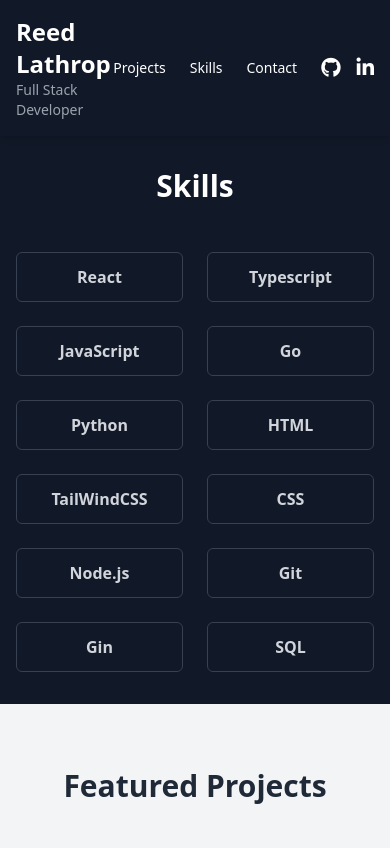
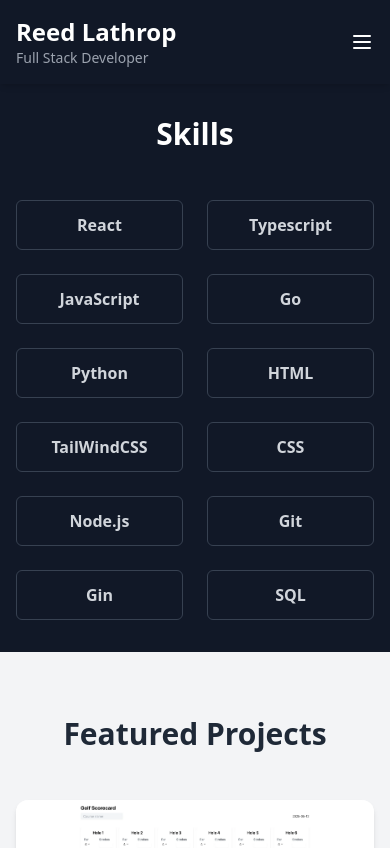
Before and after one commit to reedthedev13/Project-Portfolio, a React (Create React App) app: page / in a window 390 px wide. Shown: the top 848 px of the page. Built offline with nearby package versions, Linux system fonts and the light colour scheme.

Commit message:
header mobile opti

```diff
--- a/src/components/Header.js
+++ b/src/components/Header.js
@@ -1,6 +1,8 @@
-import React from "react";
+import React, { useState } from "react";
 
 const Header = () => {
+  const [menuOpen, setMenuOpen] = useState(false);
+
   return (
     <header className="bg-gray-900 text-white shadow-md sticky top-0 z-50">
       <div className="max-w-7xl mx-auto px-4 sm:px-6 lg:px-8 py-4 flex justify-between items-center">
@@ -10,8 +12,8 @@ const Header = () => {
           <p className="text-sm text-gray-400">Full Stack Developer</p>
         </div>
 
-        {/* Navigation */}
-        <nav className="flex items-center space-x-6">
+        {/* Desktop Navigation */}
+        <nav className="hidden sm:flex items-center space-x-6">
           <a
             href="#projects"
             className="text-sm hover:text-teal-400 transition-colors duration-200"
@@ -31,7 +33,6 @@ const Header = () => {
             Contact
           </a>
 
-          {/* Social Links */}
           <div className="flex space-x-4 ml-4">
             <a
               href="https://github.com/reedthedev13"
@@ -51,7 +52,84 @@ const Header = () => {
             </a>
           </div>
         </nav>
+
+        {/* Mobile menu button */}
+        <button
+          onClick={() => setMenuOpen(!menuOpen)}
+          className="sm:hidden focus:outline-none"
+          aria-label="Toggle menu"
+        >
+          {/* Hamburger icon */}
+          <svg
+            className="w-6 h-6 text-white"
+            fill="none"
+            stroke="currentColor"
+            viewBox="0 0 24 24"
+            xmlns="http://www.w3.org/2000/svg"
+          >
+            {menuOpen ? (
+              <path
+                strokeLinecap="round"
+                strokeLinejoin="round"
+                strokeWidth="2"
+                d="M6 18L18 6M6 6l12 12"
+              />
+            ) : (
+              <path
+                strokeLinecap="round"
+                strokeLinejoin="round"
+                strokeWidth="2"
+                d="M4 6h16M4 12h16M4 18h16"
+              />
+            )}
+          </svg>
+        </button>
       </div>
+
+      {/* Mobile menu */}
+      {menuOpen && (
+        <nav className="sm:hidden bg-gray-800 px-4 py-4 space-y-4">
+          <a
+            href="#projects"
+            className="block text-white hover:text-teal-400"
+            onClick={() => setMenuOpen(false)}
+          >
+            Projects
+          </a>
+          <a
+            href="#skills"
+            className="block text-white hover:text-teal-400"
+            onClick={() => setMenuOpen(false)}
+          >
+            Skills
+          </a>
+          <a
+            href="#contact"
+            className="block text-white hover:text-teal-400"
+            onClick={() => setMenuOpen(false)}
+          >
+            Contact
+          </a>
+          <div className="flex space-x-4 mt-2">
+            <a
+              href="https://github.com/reedthedev13"
+              target="_blank"
+              rel="noopener noreferrer"
+              className="text-white hover:text-teal-400"
+            >
+              <i className="fab fa-github text-xl"></i>
+            </a>
+            <a
+              href="https://www.linkedin.com/in/reed-lathrop-3370b4359/"
+              target="_blank"
+              rel="noopener noreferrer"
+              className="text-white hover:text-teal-400"
+            >
+              <i className="fab fa-linkedin-in text-xl"></i>
+            </a>
+          </div>
+        </nav>
+      )}
     </header>
   );
 };
```
